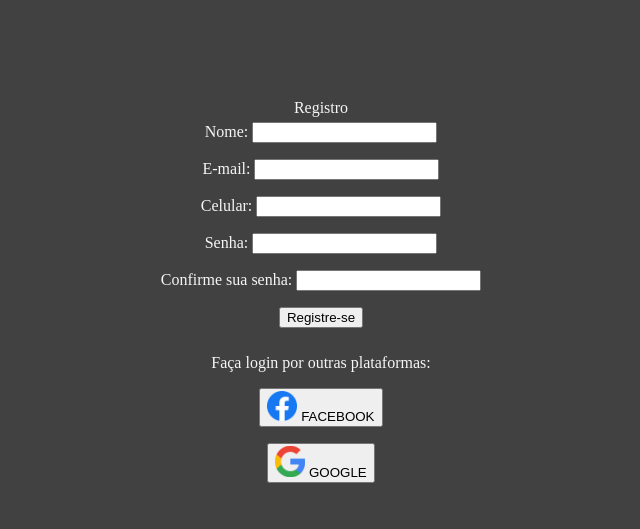
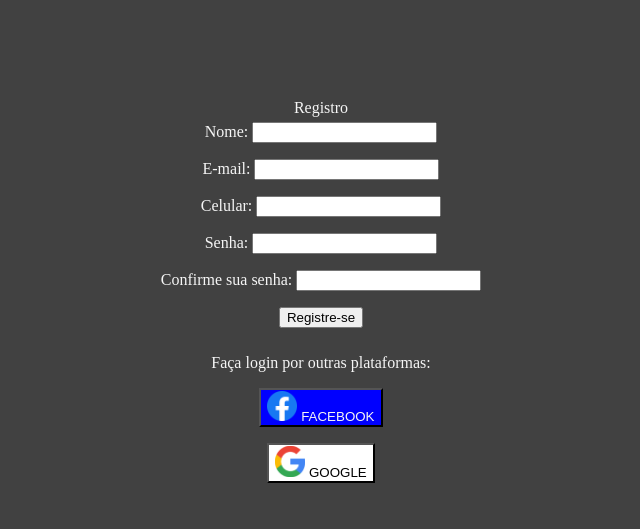
Before and after one commit to hemkdev/SA-Tremzz, a PHP site: page /html/tela4.html in a window 1280 px wide. Shown: the part 271-800 px from the top of the page, without its empty margins (319-959 px from the left). Run offline with PHP 8.4, Linux system fonts and the light colour scheme.

Commit message:
tela-4-pa

```diff
--- a/css/tela4.css
+++ b/css/tela4.css
@@ -4,11 +4,18 @@
     color: whitesmoke;
 }
 
-.botaoFace {
-    text-align: center;
+.botao-azul {
+    background-color: blue;
+    color: whitesmoke;
+
+
 }
 
-.botaoGoogle {
+.botao-branco {
+    background-color: white;
+}
+
+.botaooo {
     text-align: center;
 }
 
--- a/html/tela4.html
+++ b/html/tela4.html
@@ -39,12 +39,12 @@
 
         </div>
 
-        <div class="botaoFace">
-            <button> <img src="../img/facebook-logo-1-2.png" alt="FACEBOOK"> FACEBOOK </button>
-        </div>
+        <div class="botaooo">
+            <button class="botao-azul"> <img src="../img/facebook-logo-1-2.png" alt="FACEBOOK"> FACEBOOK </button>
+
         <p> </p>
-        <div class="botaoGoogle">
-            <button><img src="../img/google-37.png" alt="GOOGLE"> GOOGLE </button>
+
+            <button class="botao-branco"><img src="../img/google-37.png" alt="GOOGLE"> GOOGLE </button>
         </div>
     </form>
 </body>
```
